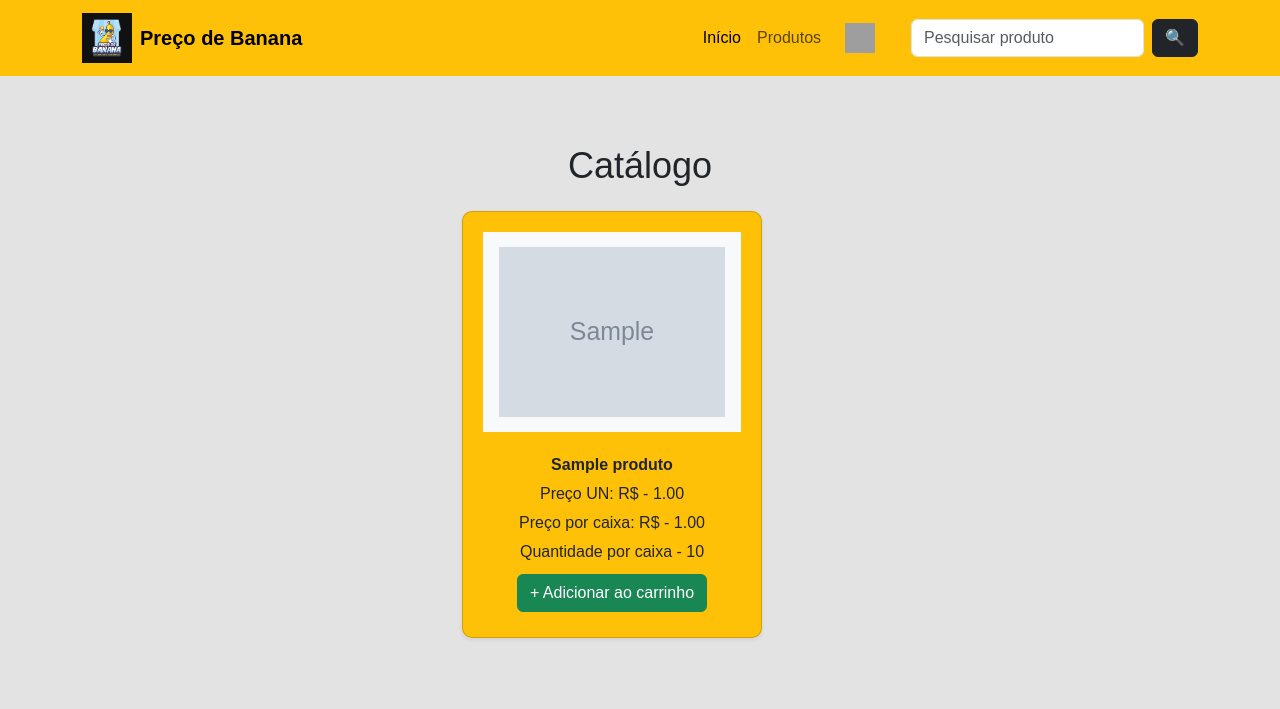
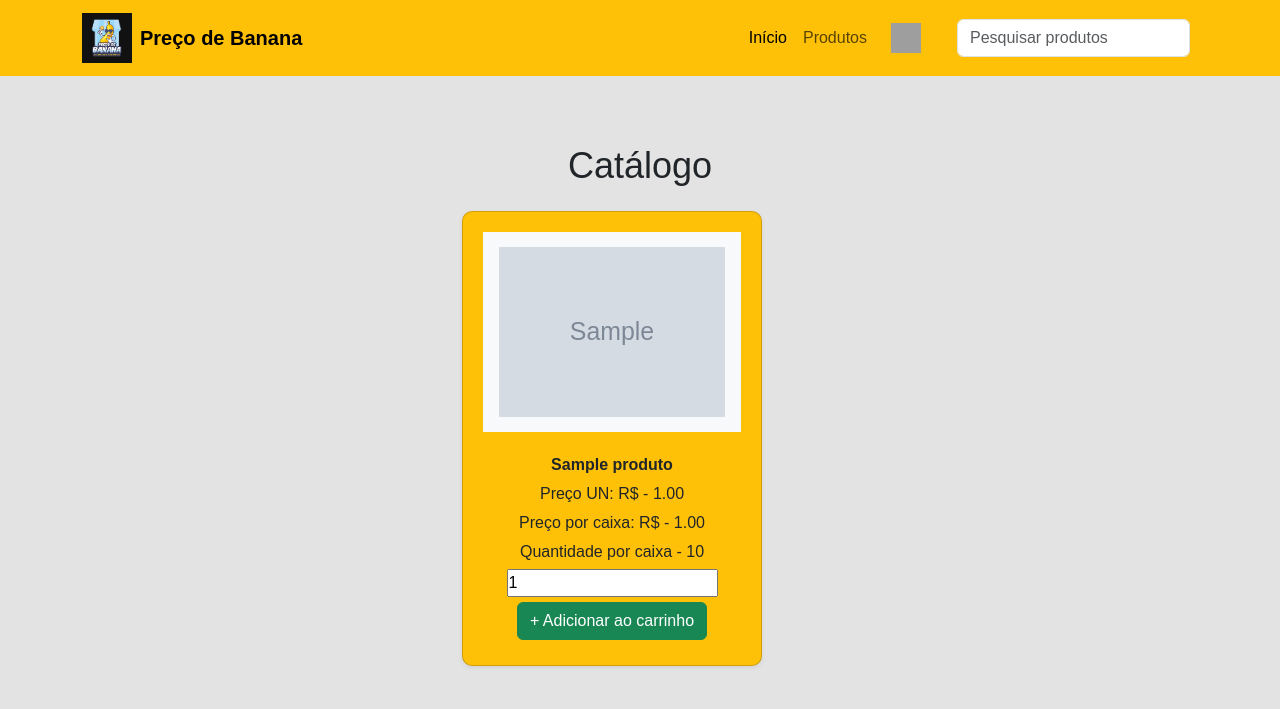
Before and after one commit to AlanBMC/CATALOGO-DE-PRODUTOS, a Django app: page /catalogo/ in a window 1280 px wide. Shown: the top 709 px of the page. Run offline with Django 5.2, Linux system fonts and the light colour scheme; tables that the repository leaves empty hold one stand-in row (values such as "Sample post"); grey boxes marked "Sample" are stand-in pictures; grey boxes are pictures that could not be loaded.

Commit message:
feat: criando metodo ajax para colocar itens no carrinho

```diff
--- a/precodebanana/catalogo/static/js/catalogo.js
+++ b/precodebanana/catalogo/static/js/catalogo.js
@@ -0,0 +1,21 @@
+function adicionaprodutoaocarrinho(produtoId) {
+    let id_produto = document.getElementById('id_produto_'+produtoId).value;  // Obtém o ID do produto do campo oculto
+    console.log(id_produto);
+
+    if (id_produto.trim() !== "") {
+        $.ajax({
+            url: addprodutoURL,  // Não precisa incluir o ID do produto na URL
+            type: 'POST',
+            data: {
+                'id_produto': id_produto,  // Certifique-se de passar o ID corretamente
+                'csrfmiddlewaretoken': document.querySelector('[name="csrfmiddlewaretoken"]').value  // CSRF Token
+            },
+            success: function (data) {
+                console.log('Produto adicionado com sucesso');
+            },
+            error: function (response) {
+                console.log('Erro ao adicionar produto ao carrinho');
+            }
+        });
+    }
+}
--- a/precodebanana/catalogo/templates/catalogo.html
+++ b/precodebanana/catalogo/templates/catalogo.html
@@ -7,6 +7,8 @@
     <title>Preço de Banana</title>
     <!-- Bootstrap CSS -->
     <link href="https://cdn.jsdelivr.net/npm/bootstrap@5.3.0-alpha1/dist/css/bootstrap.min.css" rel="stylesheet">
+    <script src="https://code.jquery.com/jquery-3.6.0.min.js"></script>
+
     <link rel="stylesheet" href="{% static 'css/catalogo.css' %}">
 </head>
 <body>
@@ -25,7 +27,7 @@
             <div class="collapse navbar-collapse" id="navbarNav">
                 <ul class="navbar-nav ms-auto">
                     <li class="nav-item">
-                        <a class="nav-link active" aria-current="page" href="#">Início</a>
+                        <a class="nav-link active" aria-current="page" href="#inicio">Início</a>
                     </li>
                     <li class="nav-item">
                         <a class="nav-link" href="#">Produtos</a>
@@ -39,8 +41,7 @@
                     </a>
                     <!-- Barra de pesquisa -->
                     <form class="d-flex">
-                        <input class="form-control me-2" type="search" placeholder="Pesquisar produto" aria-label="Search">
-                        <button class="btn btn-dark" type="submit">🔍</button>
+                        <input class="form-control me-2" type="search" placeholder="Pesquisar produtos" aria-label="Search">
                     </form>
                 </div>
             </div>
@@ -48,7 +49,7 @@
     </nav>
 
     <!-- Catálogo -->
-    <main class="container mt-5">
+    <main id="#inicio" class="container mt-5">
         <h1 class="text-center mb-4">Catálogo</h1>
 
         <div class="row justify-content-center">
@@ -56,26 +57,34 @@
             <div class="col-12 col-md-6 col-lg-4 mb-4">
                 <div class="product-card card bg-warning text-dark shadow-sm">
                     <div class="product-image card-body text-center bg-light mb-3">
-                        <img src="{{ produto.imagem.url }}" alt="{{ produto.nome }}" class="img-fluid">
+                        <img src="{{ produto.imagem.url }}" alt="{{ produto.nome }}" id="imagemproduto" class="img-fluid">
+
 
                     </div>
+
                     <div class="product-details text-center">
-                        <input type="hidden" id="{{produto.id}}" value="{{produto.id}}">
                         <p><strong>{{produto.nome}}</strong></p>
                         <p>Preço UN: R$ - {{produto.preco_un}}</p>
                         <p>Preço por caixa: R$ - {{produto.preco_por_caixa}}</p>
                         <p>Quantidade por caixa - {{produto.quantidade_na_caixa}}</p>
-                        <button style="margin-bottom: 5px; margin-top: 5px;" class="btn btn-success">+ Adicionar ao carrinho</button>
+                        <form method="POST"> {% csrf_token %}
+                            <input type="text" name="id_produto" id="id_produto_{{produto.id}}" value="{{produto.id}}">
+                            <button type="button" style="margin-bottom: 5px; margin-top: 5px;" class="btn btn-success" onclick="adicionaprodutoaocarrinho('{{produto.id}}')" >+ Adicionar ao carrinho</button>
+                        </form>
 
+                        </div>
                     </div>
                 </div>
+                {% endfor %}
             </div>
-            {% endfor %}
-        </div>
     </main>
 
-    <!-- Bootstrap JS -->
+    <!--  -->
     <script src="https://cdn.jsdelivr.net/npm/bootstrap@5.3.0-alpha1/dist/js/bootstrap.bundle.min.js"></script>
+    <script>
+        var addprodutoURL = "{% url 'adiciona_produto_carrinho' %}"
+    </script>
     <script src="{%static 'js/catalogo.js' %}"></script>
+
 </body>
 </html>
--- a/precodebanana/catalogo/urls.py
+++ b/precodebanana/catalogo/urls.py
@@ -4,5 +4,6 @@ from . import views
 from django.conf.urls.static import static
 urlpatterns = [
     path('', views.catalogo, name='catalogo'),
-    path('carrinho/', views.carrinho, name='carrinho')
+    path('carrinho/', views.carrinho_view, name='carrinho'),
+    path('adicionar_ao_carrinho/', views.adiciona_produto_carrinho, name='adiciona_produto_carrinho'),
 ]+ static(settings.MEDIA_URL, document_root=settings.MEDIA_ROOT)
--- a/precodebanana/catalogo/views.py
+++ b/precodebanana/catalogo/views.py
@@ -1,5 +1,6 @@
-from django.shortcuts import render
+from django.shortcuts import render,redirect, get_object_or_404
 from .models import Produto
+from django.http import JsonResponse
 
 
 # Create your views here.
@@ -8,12 +9,34 @@ def catalogo(request):
         produtos = Produto.objects.all()
 
         return render(request, 'catalogo.html',{'catalogo':produtos})
+
     return render(request, 'catalogo.html')
 
-def carrinho(request):
-    if request.method == 'GET':
-        return render(request, 'carrinho.html')
+def carrinho_view(request):
+    carrinho = request.session.get('carrinho', {})
+    print(carrinho)
+    return render(request, 'carrinho.html')
 
 
+def adiciona_produto_carrinho(request):
+    if request.method == 'POST':
+        produto_id = request.POST.get('id_produto')
+        produto = get_object_or_404(Produto, id=produto_id)
+        print(produto.nome)
+        carrinho = request.session.get('carrinho', {})
+
+
+        carrinho[str(produto_id)]={
+            'imagem':str(produto.imagem),
+            'nome': produto.nome,
+            'preco_por_caixa': float(produto.preco_por_caixa),
+            'precoUN': float(produto.preco_un),
+            'quantidade': 1
+        }
+
+        request.session['carrinho'] = carrinho
+        return JsonResponse({
+            'status':'produt adicionado com sucesso'
+        })
 def envia_mensagem_wpp(request):
     pass
```
Also changed, not shown: precodebanana/catalogo/templates/carrinho.html (+7 -3 lines).
